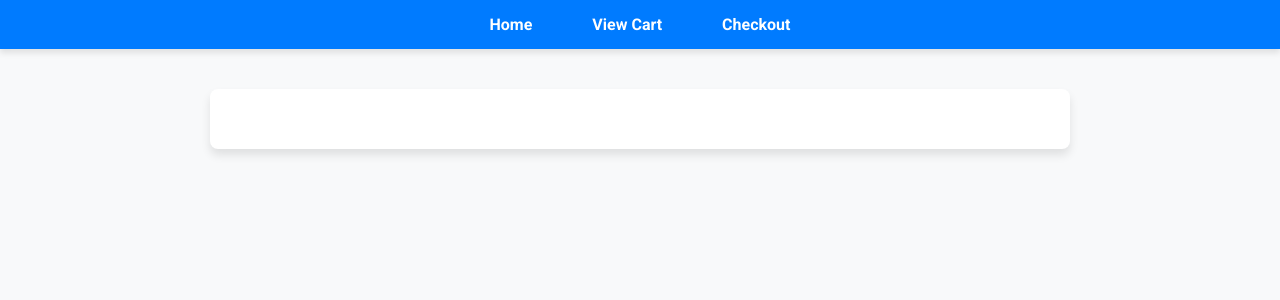
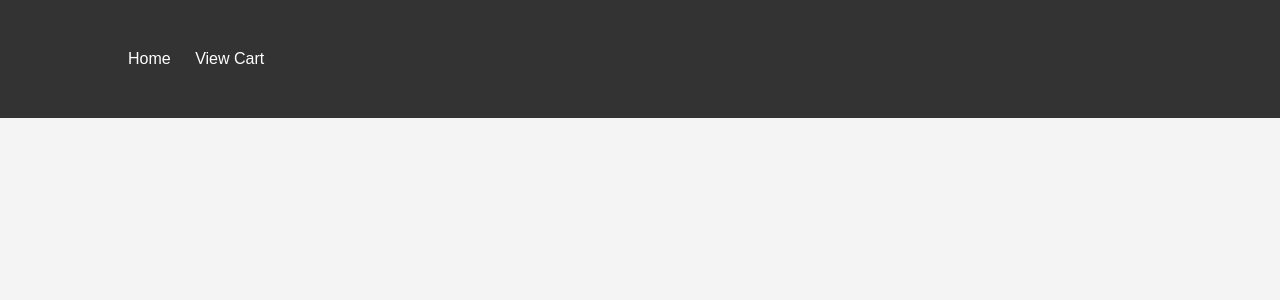
Before and after one commit to trnamanh12/movies-website-1, a Django app: page /cart/view_cart/ in a window 1280 px wide. Shown: the top 300 px of the page. Run offline with Django 5.2, Linux system fonts and the light colour scheme; the visitor is signed in with stand-in values (Sample User, id 1); data that the repository does not hold is empty.

Commit message:
update: .html file in cart/templates; add: update quantity feature into view_cart.html

```diff
--- a/app/cart/templates/cart/base_cart.html
+++ b/app/cart/templates/cart/base_cart.html
@@ -2,93 +2,56 @@
 <html lang="en">
 <head>
     <meta charset="UTF-8">
-    <title>{% block title %}Cart{% endblock %}</title>
-    <link href="https://fonts.googleapis.com/css2?family=Roboto:wght@400;700&display=swap" rel="stylesheet">
+    <meta name="viewport" content="width=device-width, initial-scale=1.0">
+    <title>{% block title %}Movie Ticket Shop{% endblock %}</title>
     <style>
         body {
+            font-family: Arial, sans-serif;
+            line-height: 1.6;
             margin: 0;
-            font-family: 'Roboto', sans-serif;
-            background-color: #f8f9fa;
-            color: #343a40;
+            padding: 0;
+            background-color: #f4f4f4;
         }
-        header {
-            background-color: #007bff;
-            color: #fff;
-            padding: 15px 0;
-            box-shadow: 0 4px 6px rgba(0, 0, 0, 0.1);
+        .container {
+            width: 80%;
+            margin: auto;
+            overflow: hidden;
+            padding: 20px;
         }
         nav {
-            display: flex;
-            justify-content: center;
-            align-items: center;
+            background-color: #333;
+            color: #fff;
+            padding: 10px 0;
         }
         nav ul {
+            padding: 0;
             list-style: none;
-            padding: 0;
-            margin: 0;
-            display: flex;
-            align-items: center;
         }
         nav ul li {
-            margin: 0 20px;
+            display: inline;
+            margin-right: 20px;
         }
         nav ul li a {
             color: #fff;
             text-decoration: none;
-            font-weight: bold;
-            font-size: 16px;
-            padding: 5px 10px;
-            transition: background-color 0.3s ease, color 0.3s ease;
-            border-radius: 4px;
-        }
-        nav ul li a:hover {
-            background-color: #0056b3;
-            color: #ffce00;
-        }
-        .container {
-            max-width: 800px;
-            margin: 40px auto;
-            padding: 30px;
-            background-color: #ffffff;
-            border-radius: 8px;
-            box-shadow: 0 6px 10px rgba(0, 0, 0, 0.1);
-        }
-        .container h1 {
-            font-size: 2rem;
-            margin-bottom: 20px;
-            color: #007bff;
-            text-align: center;
-        }
-        .btn-primary {
-            display: block;
-            text-align: center;
-            margin-top: 20px;
-            padding: 10px 20px;
-            background-color: #007bff;
-            color: #fff;
-            text-decoration: none;
-            border-radius: 4px;
-            font-weight: bold;
-            transition: background-color 0.3s ease;
-        }
-        .btn-primary:hover {
-            background-color: #0056b3;
         }
     </style>
+    {% block extra_css %}{% endblock %}
 </head>
 <body>
-    <header>
-        <nav>
+    <nav>
+        <div class="container">
             <ul>
                 <li><a href="{% url 'movie_list' %}">Home</a></li>
                 <li><a href="{% url 'view_cart' %}">View Cart</a></li>
-                <li><a href="{% url 'checkout' %}">Checkout</a></li>
             </ul>
-        </nav>
-    </header>
+        </div>
+    </nav>
+
     <div class="container">
-        {% block content %}
-        {% endblock %}
+        {% block content %}{% endblock %}
     </div>
+
+    {% block extra_js %}{% endblock %}
 </body>
 </html>
--- a/app/cart/templates/cart/no_cart.html
+++ b/app/cart/templates/cart/no_cart.html
@@ -1,53 +1,10 @@
 {% extends 'cart/base_cart.html' %}
-
 
 <!DOCTYPE html>
 <html lang="en">
 <head>
     <meta charset="UTF-8">
     <title>No Cart</title>
-    <link href="https://fonts.googleapis.com/css2?family=Roboto:wght@400;700&display=swap" rel="stylesheet">
-    <style>
-        body {
-            background-color: #440e0e;
-            font-family: 'Roboto', sans-serif;
-            color: #fff;
-            display: flex;
-            justify-content: center;
-            align-items: center;
-            height: 100vh;
-            margin: 0;
-        }
-        .container {
-            text-align: center;
-            background-color: rgba(0, 0, 0, 0.7);
-            padding: 20px;
-            border-radius: 8px;
-            box-shadow: 0 4px 8px rgba(0, 0, 0, 0.3);
-        }
-        h1 {
-            font-size: 2em;
-            margin-bottom: 10px;
-        }
-        p {
-            font-size: 1.2em;
-            margin-bottom: 20px;
-        }
-        a {
-            color: #e74c3c;
-            text-decoration: none;
-            font-weight: bold;
-            padding: 10px 20px;
-            background-color: #fff;
-            color: #440e0e;
-            border-radius: 4px;
-            transition: background-color 0.3s, color 0.3s;
-        }
-        a:hover {
-            background-color: #e74c3c;
-            color: #fff;
-        }
-    </style>
 </head>
 <body>
     <div class="container">
```
Also changed, not shown: app/cart/templates/cart/view_cart.html (+59 -8 lines).
